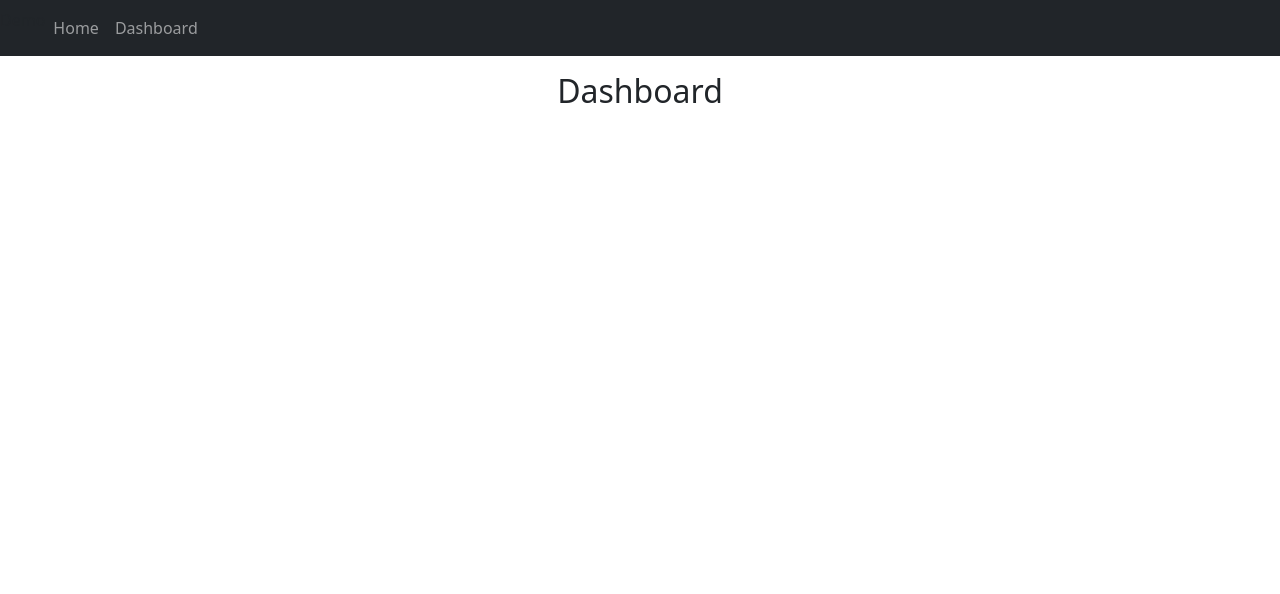
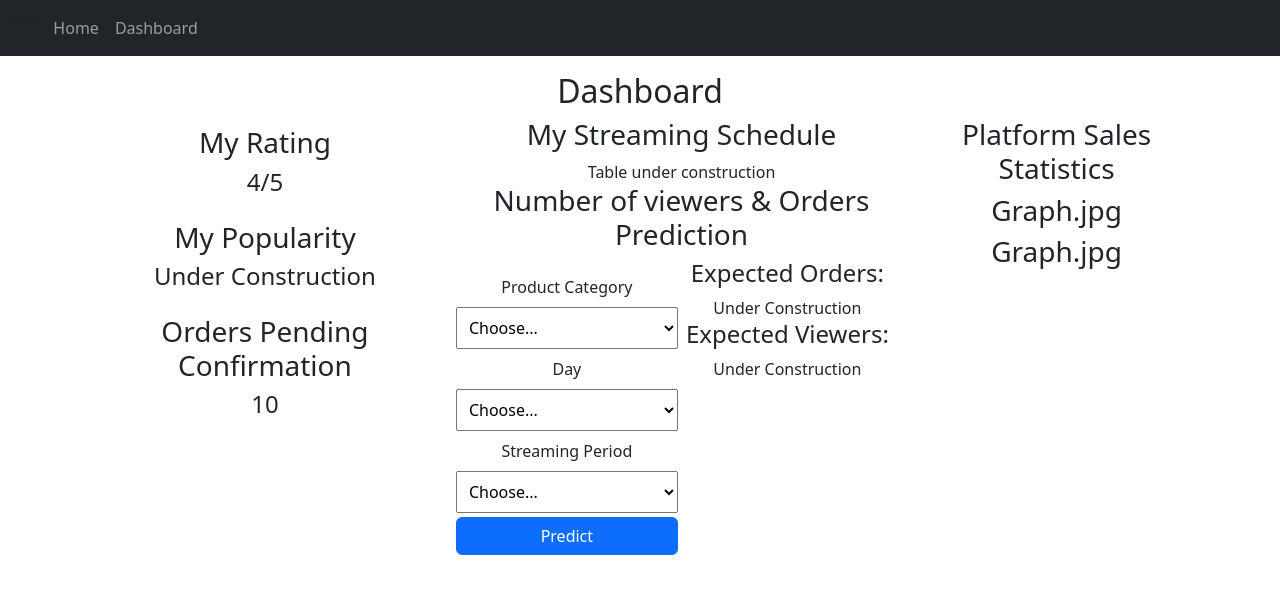
Before and after one commit to GDipSA54Team3/live-selling-app-frontend, a React (Create React App) app: page /dashboard in a window 1280 px wide. Shown: the top 594 px of the page. Built offline with nearby package versions, Linux system fonts and the light colour scheme.

Commit message:
dashboard changes

```diff
--- a/src/App.js
+++ b/src/App.js
@@ -33,7 +33,6 @@ function App() {
           <Route path="/dashboard" element={<Dashboard />} />
           <Route path="/home" element={<Home />} />
           <Route path="/" element={<Home />} />
-
         </Routes>
 </div>
       </Router>
--- a/src/component/Dashboard.js
+++ b/src/component/Dashboard.js
@@ -2,8 +2,135 @@ import React, { Component } from "react";
 
 class Dashboard extends Component {
 
+    constructor(props) {
+        super(props);
+        this.retrieveRating = this.retrieveRating.bind(this);
+        // this.retrievePopularity = this.retrievePopularity.bind(this);
+        // this.retrievePendingOrders = this.retrievePendingOrders.bind(this);
+        // this.retrieveSchedule = this.retrieveSchedule.bind(this);
+        // this.retrievePredictedOrders = this.retrievePredictedOrders.bind(this);
+        // this.retrievePredictedViewers = this.retrievePredictedViewers.bind(this);
+        // this.retrieveOrderStatisticsByTime = this.retrieveOrderStatisticByTime.bind(this);
+        // this.retrieveOrderStatisticsByDay = this.retrieveOrderStatisticByDay.bind(this);
+
+        this.state = {
+          rating: 0,
+        //   myPopularity: null,
+        //   pendingOrders: 0,
+        //   schedule: [],
+        //   predictedOrders : "10-20",
+        //   predictedViewers : "50-100",
+        //   OrderStatisticsByTime : null,
+        //   OrderStatisticsByDay: null,
+
+        };
+    }
+    componentDidMount() {
+        this.retrieveRating();
+    }
+    retrieveRating() {
+        this.setState({
+            rating: 4
+          });
+    }
     render() {
-        return ( <h2>Dashboard</h2>);
+
+        return (
+            <div>
+                <h2>Dashboard</h2>
+                <div class="d-flex justify-content-between">
+                    <div class="d-flex flex-column">
+                        <div class="p-2">
+                            <h3>My Rating</h3>
+                            <h4>{this.state.rating}/5</h4>
+                        </div>
+                        <div class="p-2">
+                            <h3>My Popularity</h3>
+                            <h4>Under Construction</h4>
+                        </div>
+                        <div class="p-2">
+                            <h3>Orders Pending Confirmation</h3>
+                            <h4>10</h4>
+                        </div>
+                    </div>
+
+                    <div class="d-flex flex-column">
+                        <div>
+                            <h3>My Streaming Schedule</h3>
+                        </div>
+                        <div>
+                            <p1>Table under construction</p1>
+                        </div>
+
+                        <div>
+                            <h3>Number of viewers & Orders Prediction</h3>
+
+                            <div class="d-flex flex-row">
+                                <div class="p-2">
+                                <form class="d-flex flex-column">
+                                    <label class="p-2">Product Category</label>
+                                    <select class="p-2" id="inlineFormCustomSelectPref">
+                                        <option selected>Choose...</option>
+                                        <option value="1">Clothings</option>
+                                        <option value="2">Food</option>
+                                        <option value="3">Home Applicances</option>
+                                        <option value="1">Furnitures</option>
+                                        <option value="2">Electronics Devices</option>
+                                        <option value="3">Baby Items and Toys</option>
+                                        <option value="1">HElectronics Accessories</option>
+                                        <option value="2">Sprots Items</option>
+                                        <option value="3">Groceries</option>
+                                        <option value="3">Others</option>
+                                    </select>
+
+                                    <label class="p-2" for="inlineFormCustomSelectPref">Day</label>
+                                    <select class="p-2" id="inlineFormCustomSelectPref">
+                                        <option selected>Choose...</option>
+                                        <option value="1">Sun</option>
+                                        <option value="2">Mon</option>
+                                        <option value="3">Tue</option>
+                                        <option value="1">Wed</option>
+                                        <option value="2">Thu</option>
+                                        <option value="3">Fri</option>
+                                        <option value="1">Sat</option>
+                                    </select>
+
+                                    <label class="p-2" for="inlineFormCustomSelectPref">Streaming Period</label>
+                                    <select class="p-2" id="inlineFormCustomSelectPref">
+                                        <option selected>Choose...</option>
+                                        <option value="1">12am - 6am</option>
+                                        <option value="1">6am - 12pm</option>
+                                        <option value="1">12pm - 6pm</option>
+                                        <option value="1">6pm - 12am</option>
+                                    </select>
+
+                                    <button type="submit" class="btn btn-primary my-1">Predict</button>
+                                </form>
+                                </div>
+                                    <div >
+                                        <h4>Expected Orders:</h4>
+                                        <p1>Under Construction</p1>
+                                        <h4>Expected Viewers:</h4>
+                                        <p1>Under Construction</p1>
+                                    </div>
+                                </div>
+                            </div>
+                    </div>
+                    <div class="d-flex flex-column">
+                        <div>
+                            <h3>Platform Sales Statistics</h3>
+                        </div>
+                        <div>
+                            <h3>Graph.jpg</h3>
+                        </div>
+                        <div>
+                            <h3>Graph.jpg</h3>
+                        </div>
+                    </div>
+                <div/>
+                    </div>
+            </div>
+        );
     }
 }
 export default Dashboard
```
